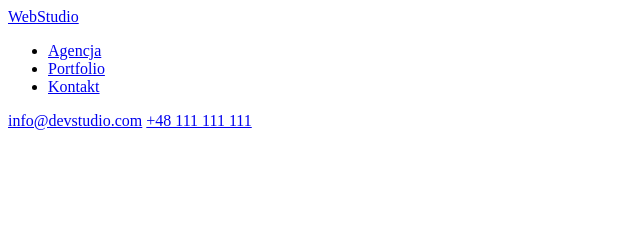
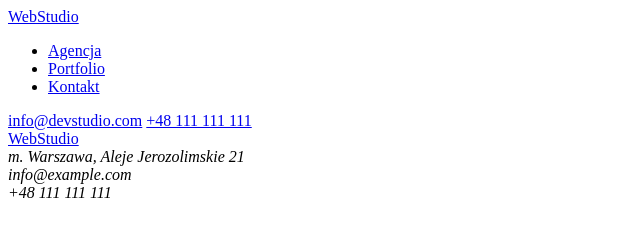
Before and after one commit to AMichalMurawski/goit-markup-01, a plain HTML site: page index.html in a window 1280 px wide. Shown: the whole page, without its empty margins (0-640 px from the left). Drawn offline with Linux system fonts and the light colour scheme.

Commit message:
Uzupełnienie stopki strony

```diff
--- a/index.html
+++ b/index.html
@@ -1,14 +1,18 @@
 <!DOCTYPE html>
+
 <html lang="en">
+
 <head>
     <meta charset="UTF-8">
     <meta http-equiv="X-UA-Compatible" content="IE=edge">
     <meta name="viewport" content="width=device-width, initial-scale=1.0">
     <title>Michał Murawski - goit-markup-hw-01</title>
 </head>
+
 <body>
     <header>
         <a href="./index.html">WebStudio</a>
+
         <nav>
             <ul>
                 <li><a href="./index.html">Agencja</a></li>
@@ -16,8 +20,18 @@
                 <li><a href="./Kontakt/index.html">Kontakt</a></li>
             </ul>
         </nav>
+
         <a href="mailto:info@devstudio.com">info@devstudio.com</a>
         <a href="tel:+48111111111">+48 111 111 111</a>
     </header>
+<footer>
+    <a href="./index.html">WebStudio</a>
+
+    <address>
+        m. Warszawa, Aleje Jerozolimskie 21<br>
+        info@example.com<br>
+        +48 111 111 111
+    </address>
+</footer>
 </body>
 </html>
```
